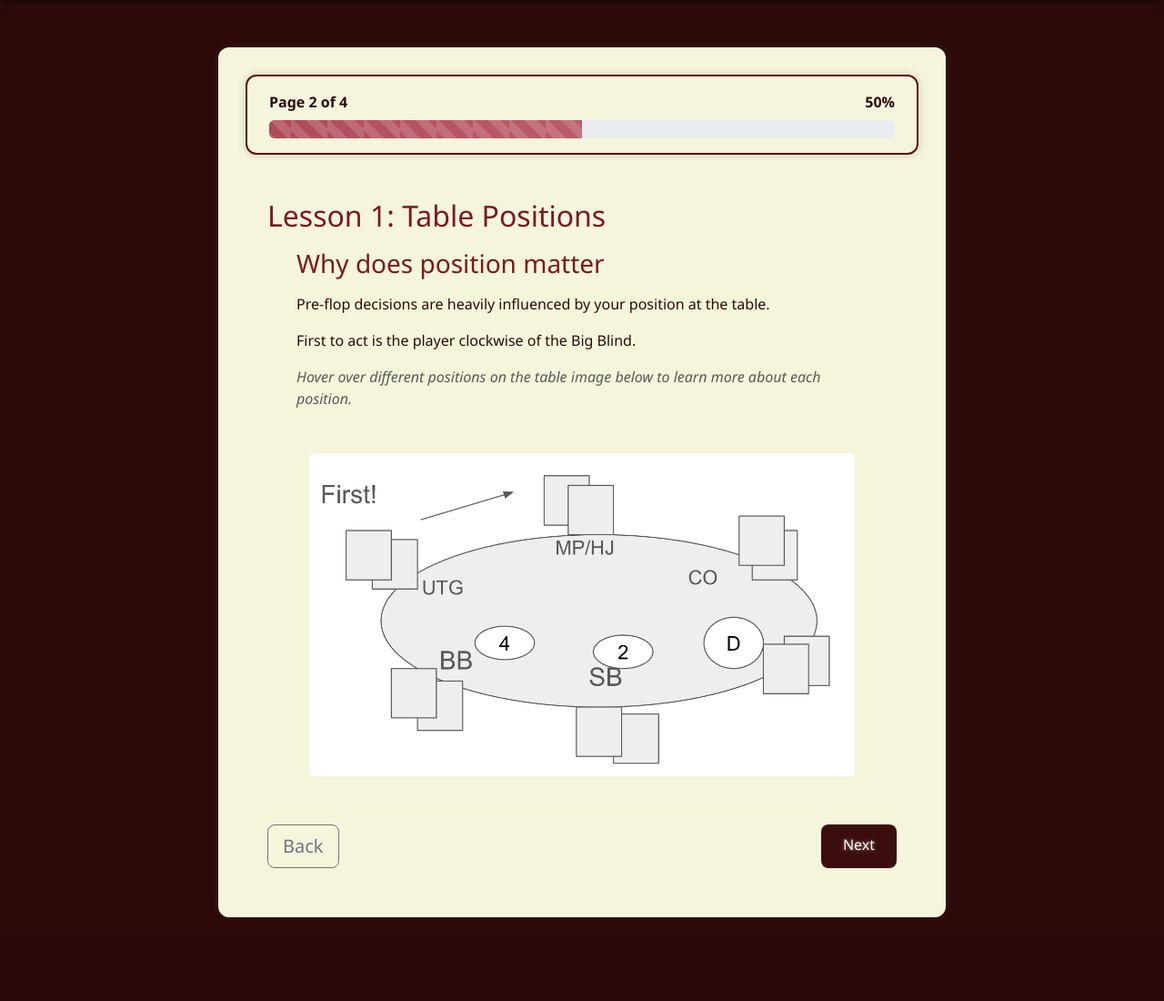
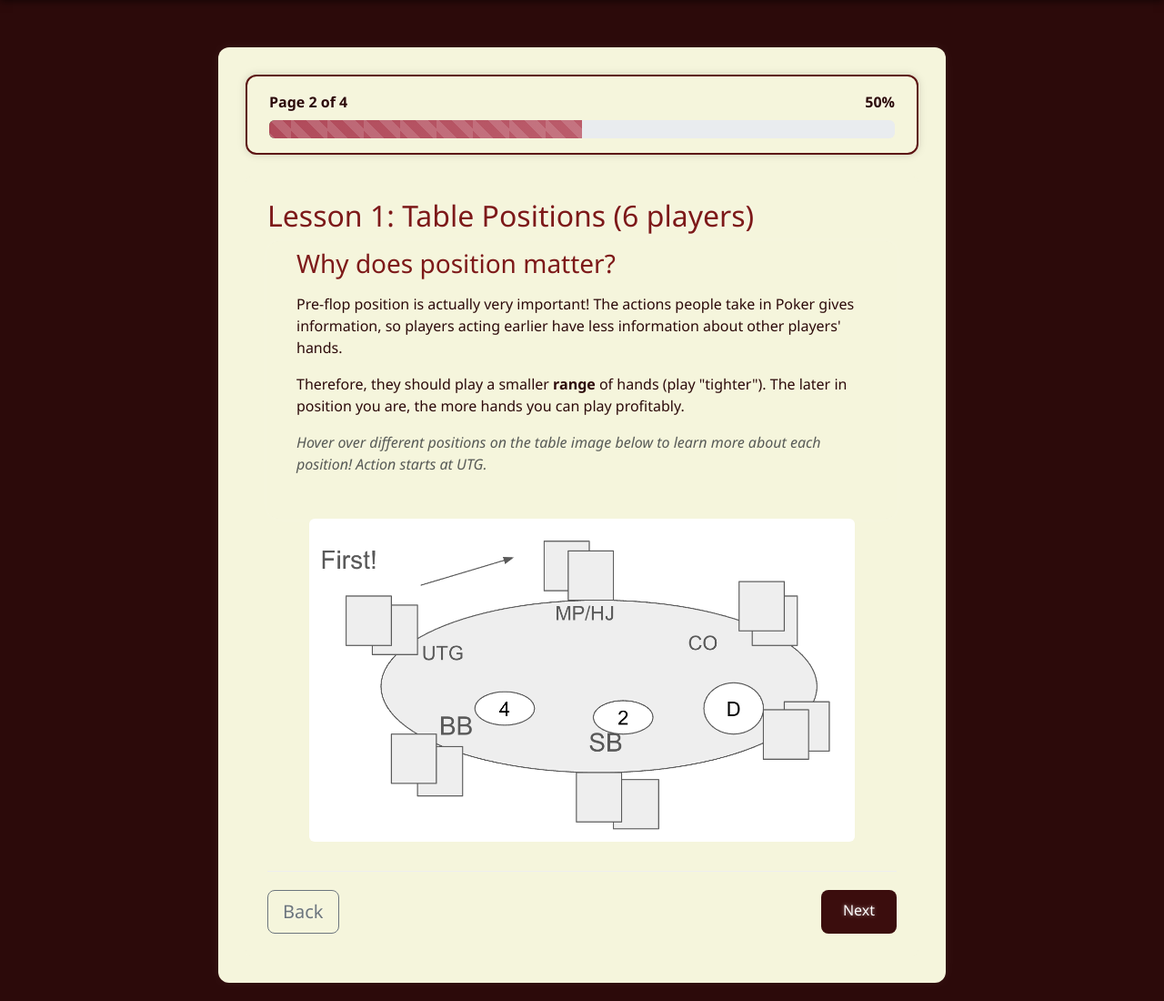
Before and after one commit to julialding/poker-preflop-play, a Flask app: page /learn/1 in a window 1280 px wide. Shown: the part 75-1175 px from the top of the page at 91% size. Before the commit the page ends 1083 px from the top, so only its background shows below. Run offline with Flask 3, Linux system fonts and the light colour scheme.

Commit message:
another progress bar fix, learn 1&2 content done, and quiz data refresh fixed

```diff
--- a/app.py
+++ b/app.py
@@ -35,9 +35,14 @@ def index():
 
 @app.route('/reset')
 def reset():
-    # Clear quiz history and redirect to first question
+    # Clear quiz history and redirect to first question or learn/practice page
     if 'quiz_history' in session:
         session.pop('quiz_history')
+    next_page = request.args.get('next')
+    if next_page == 'learn':
+        return redirect(url_for('learn'))
+    if next_page == 'practice':
+        return redirect(url_for('play', quiz_id=1))
     return redirect(url_for('play', quiz_id=1))
 
 @app.route('/learn')
--- a/templates/layout.html
+++ b/templates/layout.html
@@ -62,8 +62,8 @@
             <a href="/" class="nav-logo">Poker Preflop Trainer</a>
             <div class="nav-links">
                 <a href="/home">Home</a>
-                <a href="/learn">Learn</a>
-                <a href="/play/1">Practice</a>
+                <a href="/reset?next=learn">Learn</a>
+                <a href="/reset?next=practice">Practice</a>
             </div>
         </div>
     </nav>
--- a/templates/learn_page_1.html
+++ b/templates/learn_page_1.html
@@ -2,13 +2,13 @@
 {% block learn_content %}
 
     <div class="card p-4 mt-0 beige-background" style="border: none;">
-        <h2 class="card-title mt-0">Lesson 1: Table Positions</h2>
+        <h2 class="card-title mt-0">Lesson 1: Table Positions (6 players)</h2>
 
         <div class="lesson-content mt-0 mb-0">
-            <h3 class="mt-0 mb-3">Why does position matter</h3>
-            <p>Pre-flop decisions are heavily influenced by your position at the table.</p>
-            <p>First to act is the player clockwise of the Big Blind. </p>
-            <p class="text-muted mt-3"><i>Hover over different positions on the table image below to learn more about each position.</i></p>
+            <h3 class="mt-0 mb-3">Why does position matter?</h3>
+            <p>Pre-flop position is actually very important! The actions people take in Poker gives information, so players acting earlier have less information about other players' hands.</p>
+            <p>Therefore, they should play a smaller <b>range</b> of hands (play "tighter"). The later in position you are, the more hands you can play profitably.</p>
+            <p class="text-muted mt-3"><i>Hover over different positions on the table image below to learn more about each position! Action starts at UTG.</i></p>
         </div>
         <!-- Position Image with Interactive Areas -->
         <div class="text-center mb-0 mt-0 my-4">
@@ -41,45 +41,45 @@
                 <!-- Description Cards -->
                 <div class="position-description-card" id="early-position-card">
                     <div class="card-pointer left-pointer"></div>
-                    <h4 class="text-primary">Early Position (EP)</h4>
+                    <h4 class="text-primary">Under The Gun (UTG)</h4>
                     <ul>
-                        <li>First positions to act after the blinds</li>
-                        <li>Play tight range – premium hands only</li>
-                        <li>Recommended hands: AA, KK, QQ, AKs</li>
-                        <li>Most difficult position to play from</li>
+                        <li>First player to act pre-flop</li>
+                        <li>Play (call/raise) a very tight range</li>
+                        <li>After the flop, UTG acts after blinds but before everyone else</li>
+                        <li>UTG raise is usually very strong</li>
                     </ul>
                 </div>
 
                 <div class="position-description-card" id="middle-position-card">
                     <div class="card-pointer left-pointer"></div>
-                    <h4 class="text-success">Middle Position (MP)</h4>
+                    <h4 class="text-success">Middle Position aka Hijack (MP/HJ)</h4>
                     <ul>
-                        <li>More flexibility than Early Position</li>
-                        <li>Can play moderate range</li>
-                        <li>Include premium hands and strong suited connectors</li>
-                        <li>Consider players still to act</li>
+                        <li>Still pretty early, but a bit more flexibility than UTG</li>
+                        <li>Can play a moderate, but still strong range</li>
+                        <li>If UTG has called the big blind ("limped"), consider raising a strong hand</li>
+                        <li>Always consider players still to act</li>
                     </ul>
                 </div>
 
                 <div class="position-description-card" id="late-position-card">
                     <div class="card-pointer right-pointer"></div>
-                    <h4 class="text-info">Late Position (LP)</h4>
+                    <h4 class="text-info">Cutoff (CO)</h4>
                     <ul>
-                        <li>Best position to play from</li>
-                        <li>Can play wider range of hands</li>
-                        <li>Opportunity to steal blinds</li>
-                        <li>More information about opponents' actions</li>
+                        <li>Good late position</li>
+                        <li>Can raise a wider range if action has folded to you</li>
+                        <li>But, still three players behind you pre-flop, and one post-flop</li>
+                        <li>Be wary of the player on the Button</li>
                     </ul>
                 </div>
 
                 <div class="position-description-card" id="deal-position-card">
                     <div class="card-pointer right-pointer"></div>
-                    <h4 class="text-info">Late Position (LP)</h4>
+                    <h4 class="text-info">Button / Dealer (D)</h4>
                     <ul>
-                        <li>Best position to play from</li>
+                        <li>Most profitable position to play from - goes last post-flop</li>
                         <li>Can play wider range of hands</li>
-                        <li>Opportunity to steal blinds</li>
-                        <li>More information about opponents' actions</li>
+                        <li>Opportunity to steal blinds by raising if action folds to you</li>
+                        <li>More information about opponents' actions both now and post-flop</li>
                     </ul>
                 </div>
 
@@ -87,10 +87,10 @@
                     <div class="card-pointer right-pointer"></div>
                     <h4 class="text-warning">Small Blind (SB)</h4>
                     <ul>
-                        <li>Worst position post-flop</li>
                         <li>Already invested half a big blind</li>
-                        <li>Play very selectively</li>
-                        <li>Often caught out of position post-flop</li>
+                        <li>Play selectively and don't be afraid to fold the blind </li>
+                        <li>Acts first post-flop</li>
+                        <li>Often raise rather than call to avoid a flop if possible</li>
                     </ul>
                 </div>
 
@@ -98,10 +98,10 @@
                     <div class="card-pointer left-pointer"></div>
                     <h4 class="text-warning">Big Blind (BB)</h4>
                     <ul>
-                        <li>Can defend more widely</li>
-                        <li>Already invested a full big blind</li>
                         <li>Last to act pre-flop</li>
-                        <li>Need to be selective with defense ranges</li>
+                        <li>Can call raises ("defend") with wider range due to cheaper price</li>
+                        <li>If action has folded/limped to you, raise the widest range of hands</li>
+                        <li>Get guaranteed flops with any hand if betting limps around</li>
                     </ul>
                 </div>
             </div>
--- a/templates/learn_page_3.html
+++ b/templates/learn_page_3.html
@@ -23,7 +23,7 @@
                 <button class="btn btn-outline-primary range-btn mb-2" onclick="showFeedback('stronger')">Stronger hands than mine, or bluffs</button>
                 <button class="btn btn-outline-success range-btn mb-2" onclick="showFeedback('weaker')">Mostly weaker hands than mine</button>
             </div>
-            <div id="range-feedback" class="mt-3" style="display: none;">
+            <div id="range-feedback" class="mt-1" style="display: none;">
                 <div class="alert" id="range-feedback-text"></div>
             </div>
         </div>
@@ -31,8 +31,8 @@
     </div>
 
     <div class="lesson-navigation">
-        <a href="/learn/2" class="btn btn-outline-secondary btn-lg lesson-nav-button">Back</a>
-        <a href="/play/1" id="practice-btn" class="btn btn-primary lesson-nav-button" style="display: none;">Practice!</a>
+        <a href="/learn/2" class="btn btn-outline-secondary lesson-nav-button">Back</a>
+        <a href="/play/1" id="practice-btn" class="btn btn-primary lesson-nav-button mt-2" style="display: none;">Practice!</a>
     </div>
 </div>
 
```
Also changed, not shown: templates/learn_page_2.html (+22 -10 lines), templates/play.html (+20 -0 lines).
